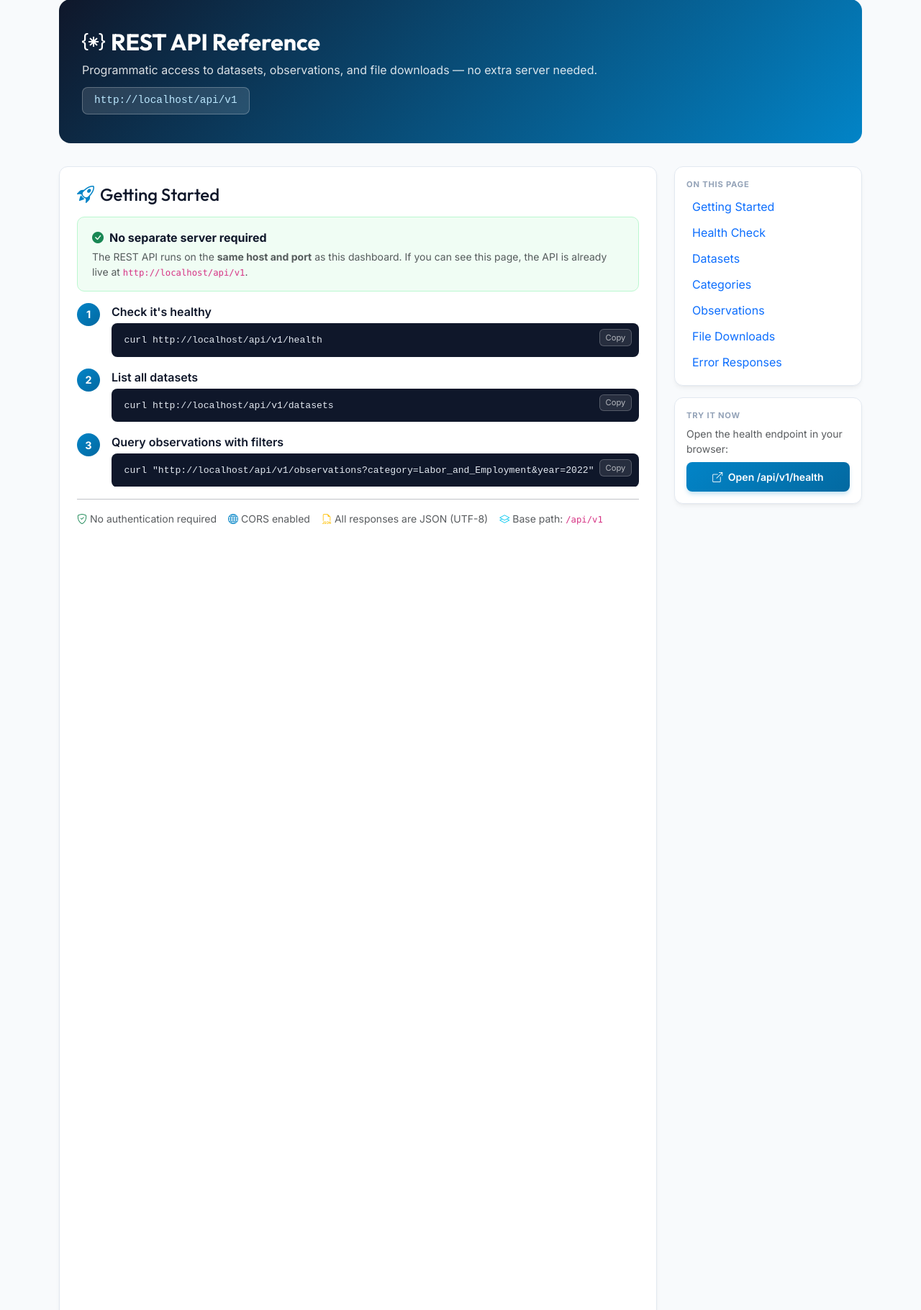
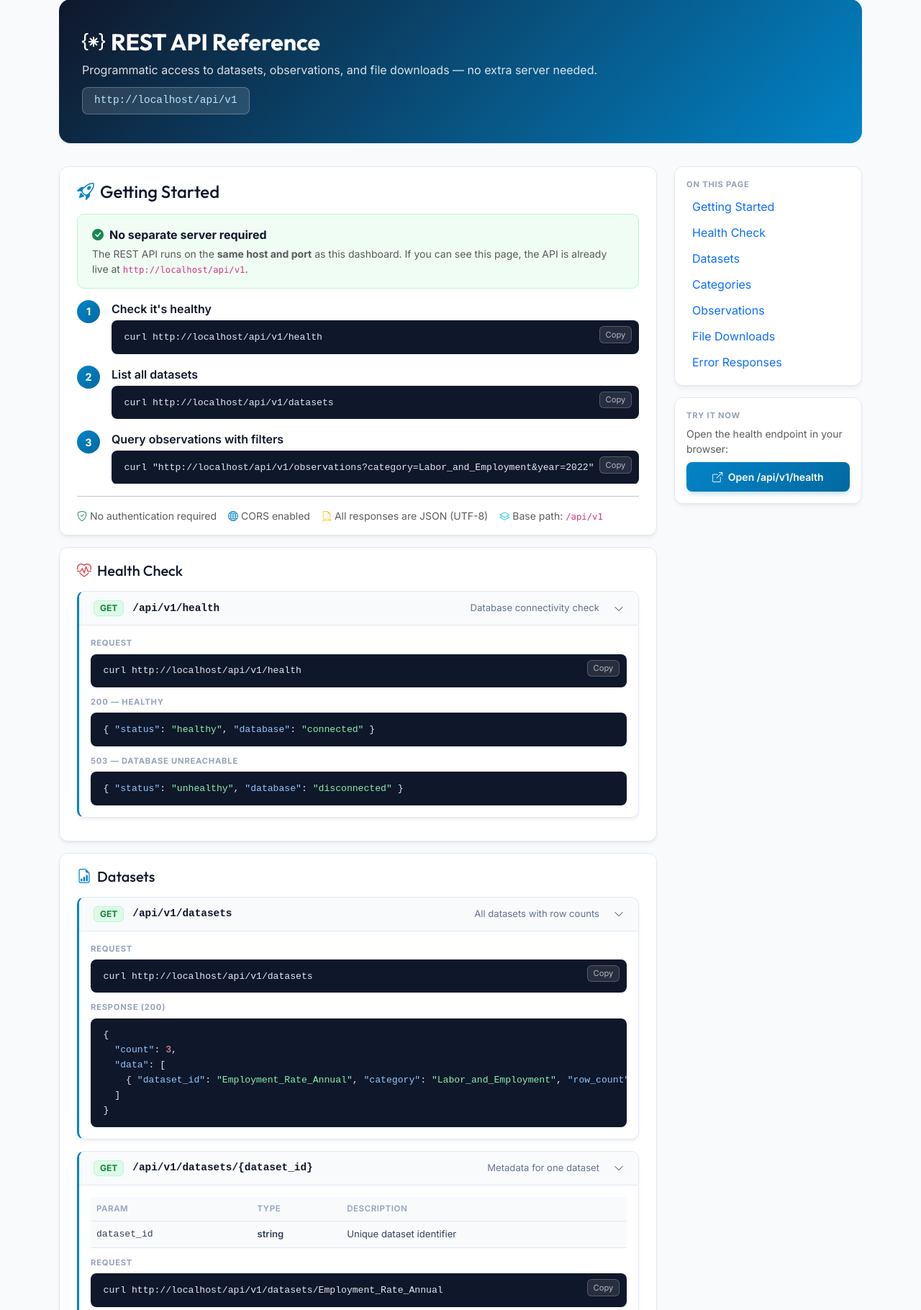
Before and after one commit to Soljira/etl-src, a Django app: page /api-docs/ in a window 1280 px wide. Shown: the part 102-1922 px from the top of the page at 72% size. Run offline with Django 4.2, Linux system fonts and the light colour scheme; parts of the project's set-up code (start-up, migrations or seed data) failed here and were passed over; some libraries are stand-ins or nearby versions.

Commit message:
remove excessive whitespace

```diff
--- a/gui/dashboard/templates/api_docs.html
+++ b/gui/dashboard/templates/api_docs.html
@@ -114,6 +114,14 @@
     background: #f0fdf4; border: 1px solid #bbf7d0;
     border-radius: 10px; padding: 1rem 1.25rem;
   }
+
+  /* Section cards — tighter padding than card p-4 mb-4 to avoid stacked gap */
+  .doc-section {
+    padding: 1.25rem 1.5rem 1rem;
+    margin-bottom: 1rem;
+    height: auto !important;  /* override base card height:100% which stretches to sidebar height */
+    align-self: flex-start;   /* don't stretch in a flex column context */
+  }
 </style>
 {% endblock %}
 
@@ -157,7 +165,7 @@
   <div class="col-lg-9 order-lg-1">
 
     <!-- ── Getting Started ──────────────────────────────────── -->
-    <div class="card p-4 mb-4" id="getting-started">
+    <div class="card doc-section" id="getting-started">
       <h2 class="h4 mb-3"><i class="bi bi-rocket-takeoff text-primary me-2"></i>Getting Started</h2>
 
       <div class="alert-integrated mb-3">
@@ -214,7 +222,7 @@
     </div>
 
     <!-- ── Health ───────────────────────────────────────────── -->
-    <div class="card p-4 mb-4" id="health">
+    <div class="card doc-section" id="health">
       <h2 class="h5 mb-3"><i class="bi bi-heart-pulse text-danger me-2"></i>Health Check</h2>
       <div class="endpoint-card card">
         <div class="card-header" data-bs-toggle="collapse" data-bs-target="#c-health">
@@ -244,7 +252,7 @@
     </div>
 
     <!-- ── Datasets ──────────────────────────────────────────── -->
-    <div class="card p-4 mb-4" id="datasets">
+    <div class="card doc-section" id="datasets">
       <h2 class="h5 mb-3"><i class="bi bi-file-earmark-bar-graph text-primary me-2"></i>Datasets</h2>
 
       <div class="endpoint-card card mb-3">
@@ -311,7 +319,7 @@
     </div>
 
     <!-- ── Categories ───────────────────────────────────────── -->
-    <div class="card p-4 mb-4" id="categories">
+    <div class="card doc-section" id="categories">
       <h2 class="h5 mb-3"><i class="bi bi-collection text-success me-2"></i>Categories</h2>
       <div class="endpoint-card card">
         <div class="card-header" data-bs-toggle="collapse" data-bs-target="#c-cats">
@@ -342,7 +350,7 @@
     </div>
 
     <!-- ── Observations ─────────────────────────────────────── -->
-    <div class="card p-4 mb-4" id="observations">
+    <div class="card doc-section" id="observations">
       <h2 class="h5 mb-3"><i class="bi bi-table text-warning me-2"></i>Observations</h2>
       <div class="endpoint-card card">
         <div class="card-header" data-bs-toggle="collapse" data-bs-target="#c-obs">
@@ -395,7 +403,7 @@
     </div>
 
     <!-- ── File Downloads ───────────────────────────────────── -->
-    <div class="card p-4 mb-4" id="files">
+    <div class="card doc-section" id="files">
       <h2 class="h5 mb-3"><i class="bi bi-file-earmark-zip text-info me-2"></i>File Downloads</h2>
       <p class="small text-muted mb-3">Download raw scraped files or cleaned processed CSVs — served from this same host.</p>
 
@@ -474,7 +482,7 @@
     </div>
 
     <!-- ── Errors ────────────────────────────────────────────── -->
-    <div class="card p-4 mb-4" id="errors">
+    <div class="card doc-section" id="errors">
       <h2 class="h5 mb-3"><i class="bi bi-exclamation-triangle text-danger me-2"></i>Error Responses</h2>
       <p class="small text-muted mb-3">All errors return JSON with an <code>"error"</code> key.</p>
       <table class="table param-table">
```
